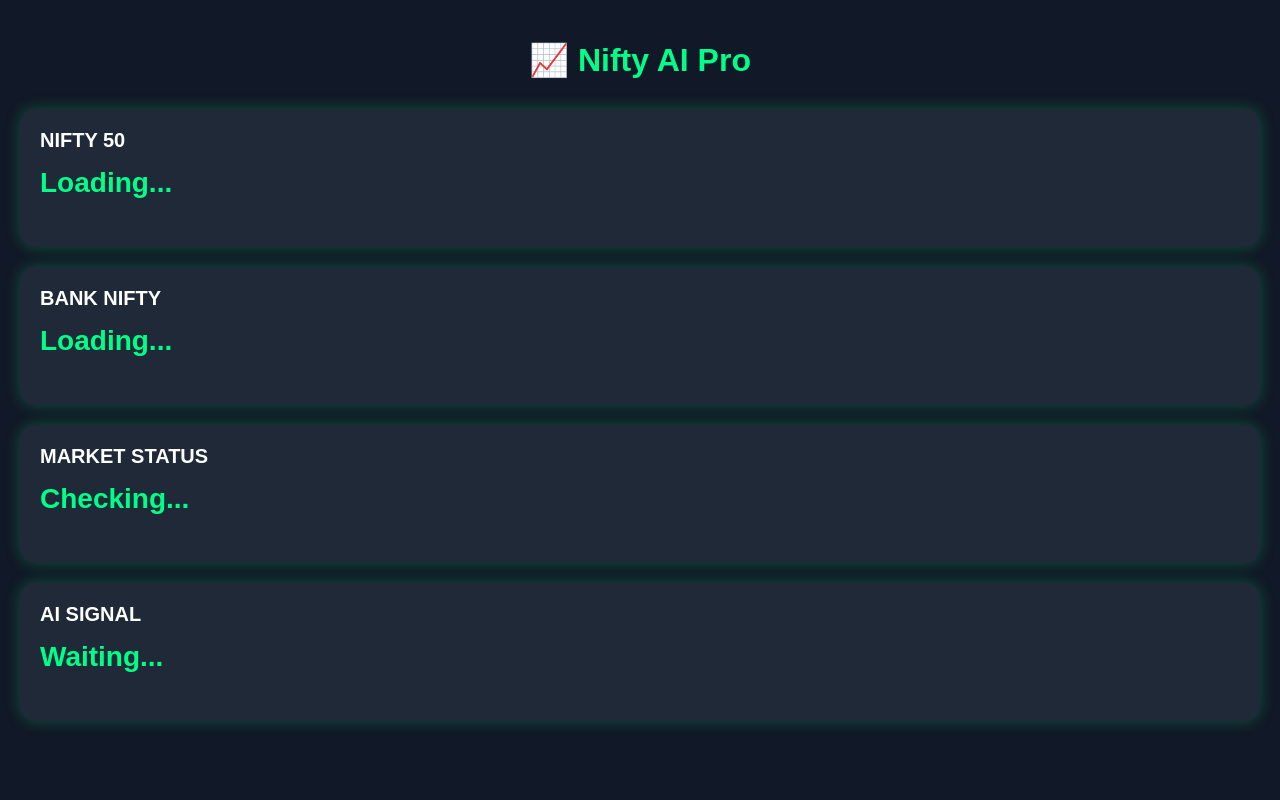
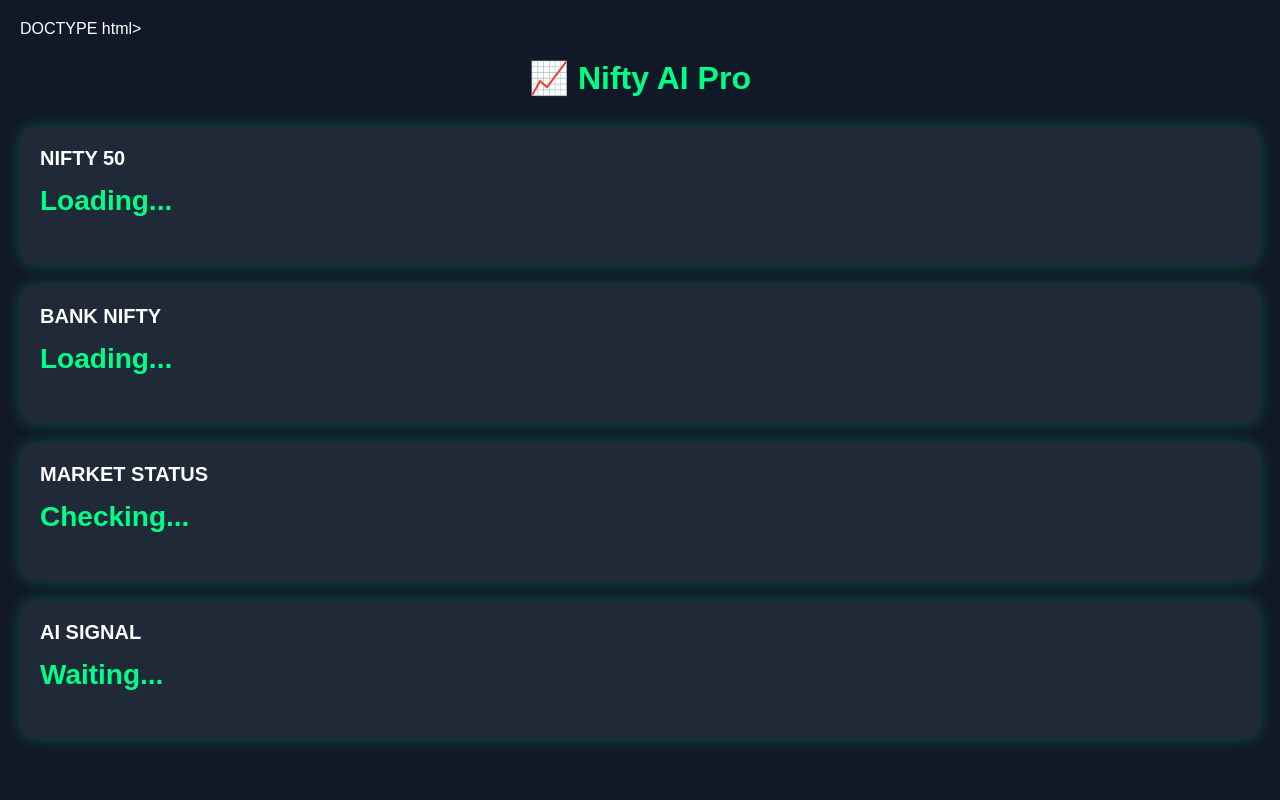
Before and after one commit to birshaw63-star/Nifty_Ai_Pro, a FastAPI app: page / in a window 1280 px wide. Run offline with FastAPI, Linux system fonts and the light colour scheme.

Commit message:
Update index.html

```diff
--- a/Templates/index.html
+++ b/Templates/index.html
@@ -1,4 +1,4 @@
-<!DOCTYPE html>
+DOCTYPE html>
 <html>
 <head>
 <meta charset="UTF-8">
```
